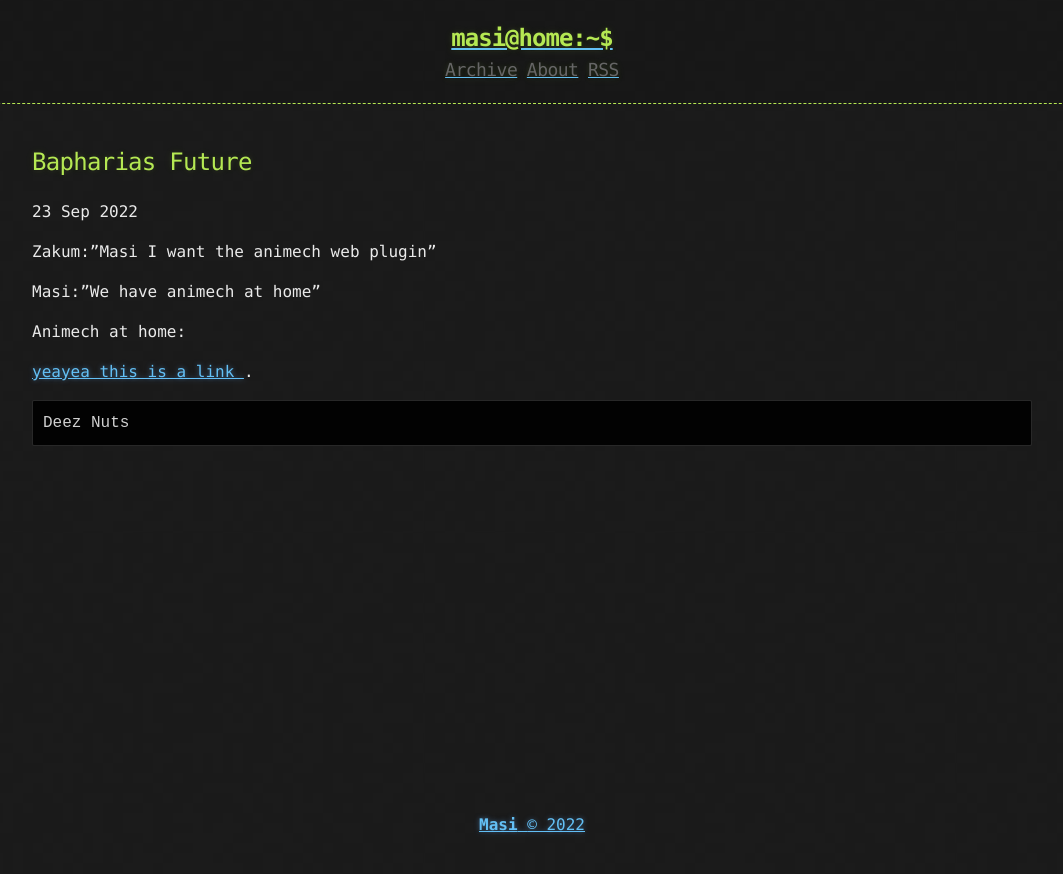
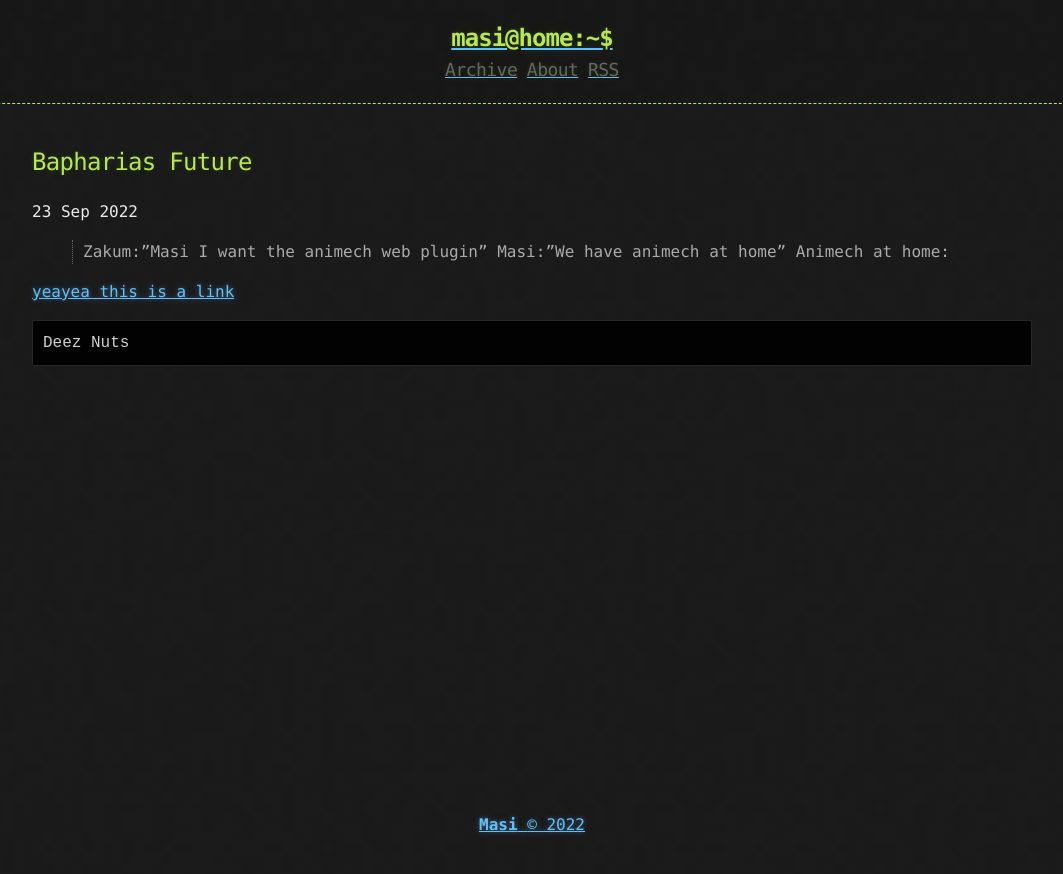
Before and after one commit to MtmoKata/MtmoKata.github.io, a Jekyll site: the page built from _posts/2022-09-23-Bapharias-Future.md, in a window 1280 px wide. Shown: the top 874 px of the page, without its empty margins (108-1171 px from the left). Built offline with Jekyll 4.4.1, drawn with Linux system fonts in a browser that asks for light colours.

```diff
--- a/_posts/2022-09-23-Bapharias-Future.md
+++ b/_posts/2022-09-23-Bapharias-Future.md
@@ -3,13 +3,11 @@ title: Bapharias Future
 published: true
 ---
 
-Zakum:"Masi I want the animech web plugin"
+> Zakum:"Masi I want the animech web plugin"
+> Masi:"We have animech at home"
+> Animech at home:
 
-Masi:"We have animech at home"
-
-Animech at home:
-
-[yeayea this is a link ](https://mtmokata.github.io/bapharia/index.html).
+[yeayea this is a link ](https://mtmokata.github.io/bapharia/index.html)
 
 
 
```
